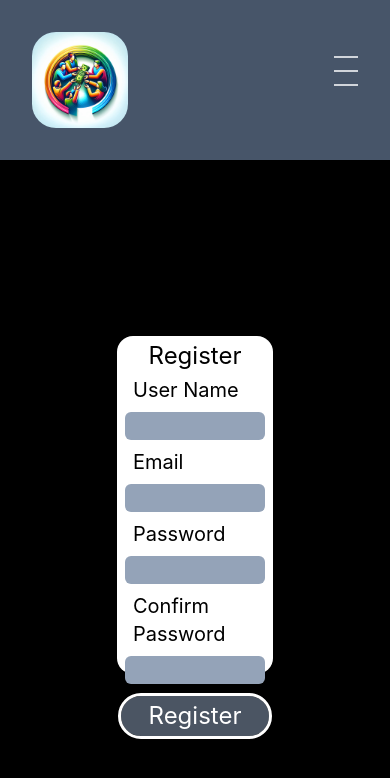
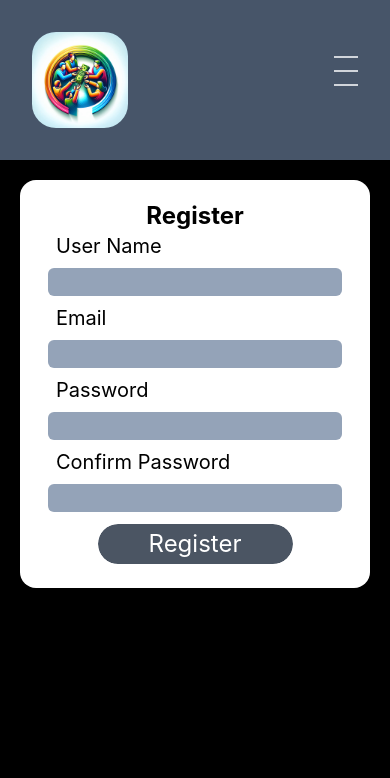
Before and after one commit to Siddharth0101/share-mate, a React (Create React App) app: page /register in a window 390 px wide. Shown: the top 778 px of the page. Built offline with nearby package versions, Linux system fonts and the light colour scheme.

Commit message:
register for small screen

```diff
--- a/src/components/authentication/registerModal.js
+++ b/src/components/authentication/registerModal.js
@@ -1,10 +1,10 @@
 import { Form } from "react-router-dom";
-
+// w-full max-w-lg md:max-w-md lg:max-w-[40vw] h-auto bg-white rounded-2xl p-6 m-4 md:m-16 shadow-lg
 export default function RegisterModal() {
-    return <div className="flex   justify-center">
-        <div className="w-[40vw] h-[40vh] bg-white rounded-2xl m-44">
-            <Form>
-                <div className="flex justify-center text-2xl text-black m-1 ">
+    return <div className="flex justify-center">
+        <div className="lg:max-w-xl h-auto md:max-w-md  p-5 m-5  bg-white rounded-2xl  shadow-2xl ">
+            <Form >
+                <div className="flex justify-center text-2xl text-black font-bold ">
                     Register
                 </div>
                 <div>
```
